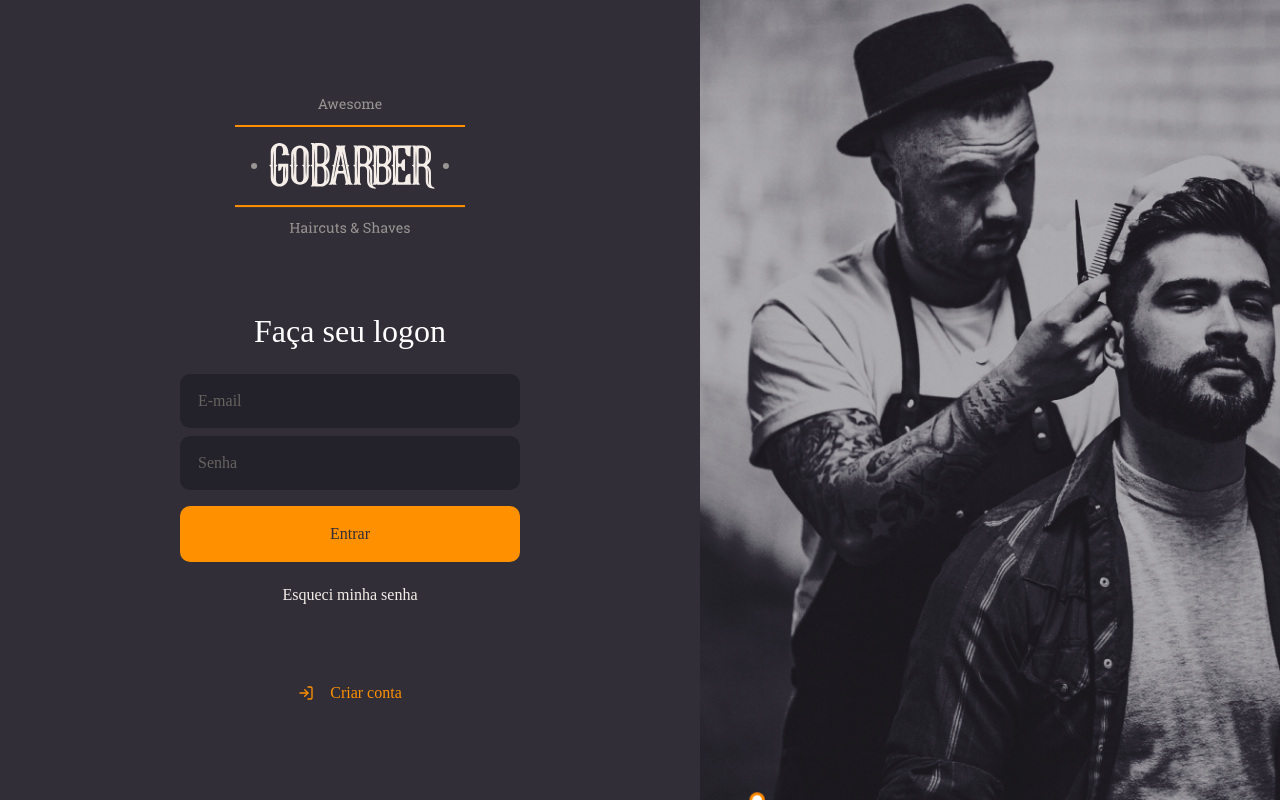
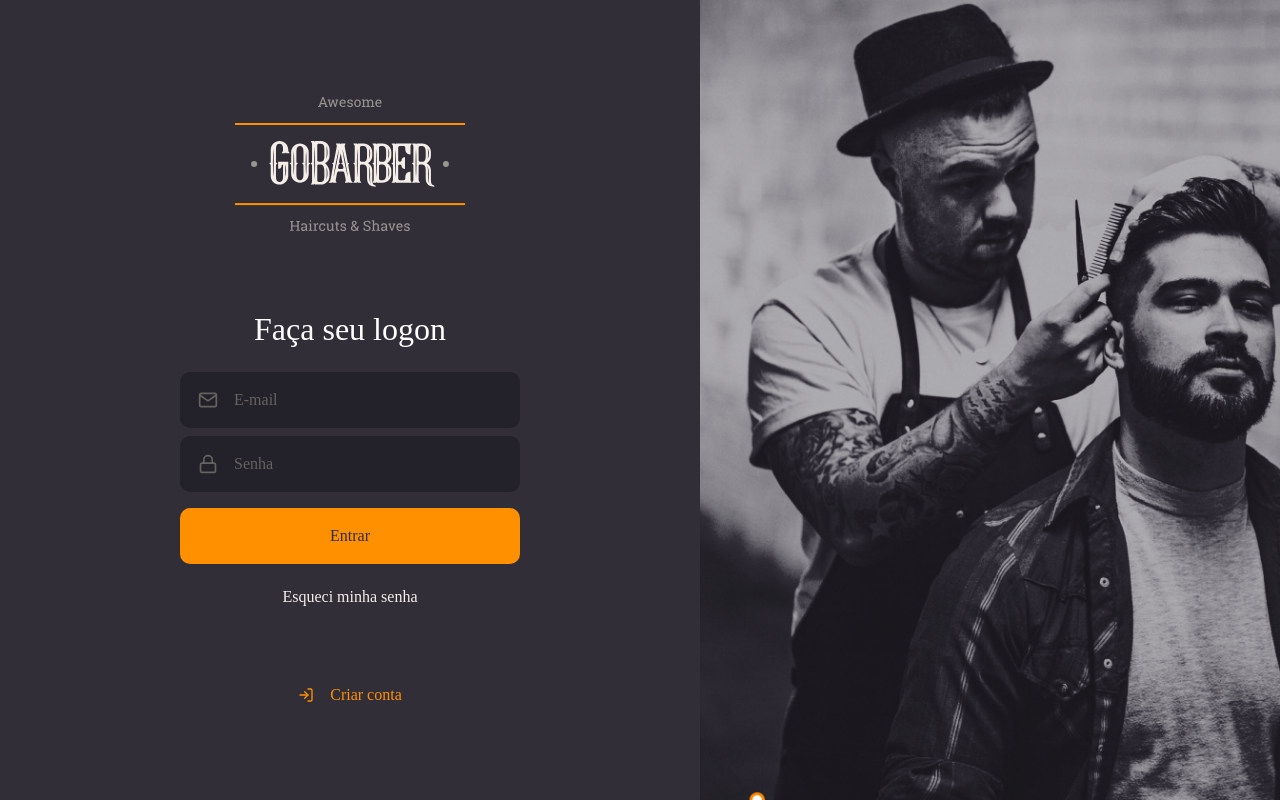
Before and after one commit to ChrisFrontDev/gobarber-web, a React (Create React App) app: page / in a window 1280 px wide. Built offline with nearby package versions, Linux system fonts and the light colour scheme; the HTML template or start-up script is replaced by a standard one.

Commit message:
isolando components

```diff
--- /dev/null
+++ b/src/components/Button/index.tsx
@@ -0,0 +1,15 @@
+import React, { ButtonHTMLAttributes } from 'react';
+
+import { Button } from './styles';
+
+type ButtonProps = ButtonHTMLAttributes<HTMLButtonElement>;
+
+const Input: React.FC<ButtonProps> = ({ children, ...rest }) => {
+  return (
+    <Button type="button" {...rest}>
+      {children}
+    </Button>
+  );
+};
+
+export default Input;
--- /dev/null
+++ b/src/components/Button/styles.ts
@@ -0,0 +1,20 @@
+import styled from 'styled-components';
+import { shade } from 'polished';
+
+export const Button = styled.button`
+  background-color: #ff9000;
+  height: 56px;
+  border-radius: 10px;
+  border: 0;
+  padding: 0 16px;
+  width: 100%;
+
+  font-weight: 500;
+  color: #312e38;
+  margin-top: 16px;
+  transition: background-color 0.2s;
+
+  &:hover {
+    background-color: ${shade(0.2, '#ff9000')};
+  }
+`;
--- /dev/null
+++ b/src/components/Input/index.tsx
@@ -0,0 +1,21 @@
+import React, { InputHTMLAttributes } from 'react';
+
+import { IconBaseProps } from 'react-icons';
+
+import { Container } from './styles';
+
+interface InputProps extends InputHTMLAttributes<HTMLInputElement> {
+  name: string;
+  icon?: React.ComponentType<IconBaseProps>;
+}
+
+const Input: React.FC<InputProps> = ({ icon: Icon, ...rest }) => {
+  return (
+    <Container>
+      {Icon && <Icon size={20} />}
+      <input {...rest} />
+    </Container>
+  );
+};
+
+export default Input;
--- /dev/null
+++ b/src/components/Input/styles.ts
@@ -0,0 +1,33 @@
+import styled from 'styled-components';
+
+export const Container = styled.div`
+  color: #666360;
+  background: #232129;
+  border-radius: 10px;
+  border: 2px solid #232129;
+  padding: 16px;
+  width: 100%;
+  display: flex;
+  align-items: center;
+
+  & + div {
+    margin-top: 8px;
+  }
+
+  input {
+    flex: 1;
+    background: transparent;
+    border: 0;
+    width: 100%;
+    color: #f4ede8;
+
+    ::placeholder {
+      color: #666360;
+      opacity: 1; /* Firefox */
+    }
+  }
+
+  svg {
+    margin-right: 16px;
+  }
+`;
--- a/src/pages/SigIn/index.tsx
+++ b/src/pages/SigIn/index.tsx
@@ -1,7 +1,9 @@
 import React from 'react';
 
-import { FiLogIn } from 'react-icons/fi';
+import { FiLogIn, FiMail, FiLock } from 'react-icons/fi';
 import { Container, Background, Content } from './styles';
+import Input from '../../components/Input/index';
+import Button from '../../components/Button/index';
 
 import logoImg from '../../assets/logo.svg';
 
@@ -11,12 +13,16 @@
       <img src={logoImg} alt="GoBarber" />
       <form>
         <h1>Faça seu logon</h1>
+        <Input type="text" icon={FiMail} name="email" placeholder="E-mail" />
 
-        <input placeholder="E-mail" />
+        <Input
+          type="password"
+          icon={FiLock}
+          name="password"
+          placeholder="Senha"
+        />
 
-        <input type="password" placeholder="Senha" />
-
-        <button type="submit">Entrar</button>
+        <Button type="submit">Entrar</Button>
 
         <a href="forgot">Esqueci minha senha</a>
       </form>
--- a/src/pages/SigIn/styles.ts
+++ b/src/pages/SigIn/styles.ts
@@ -24,42 +24,6 @@
 
     h1 {
       margin-bottom: 24px;
-    }
-
-    input {
-      color: #f4ede8;
-      background: #232129;
-      border-radius: 10px;
-      border: 2px solid #232129;
-      padding: 16px;
-      width: 100%;
-
-      ::placeholder {
-        color: #666360;
-        opacity: 1; /* Firefox */
-      }
-
-      & + input {
-        margin-top: 8px;
-      }
-    }
-
-    button {
-      background-color: #ff9000;
-      height: 56px;
-      border-radius: 10px;
-      border: 0;
-      padding: 0 16px;
-      width: 100%;
-
-      font-weight: 500;
-      color: #312e38;
-      margin-top: 16px;
-      transition: background-color 0.2s;
-
-      &:hover {
-        background-color: ${shade(0.2, '#ff9000')};
-      }
     }
 
     a {
```
Also changed, not shown: .eslintrc.json.
